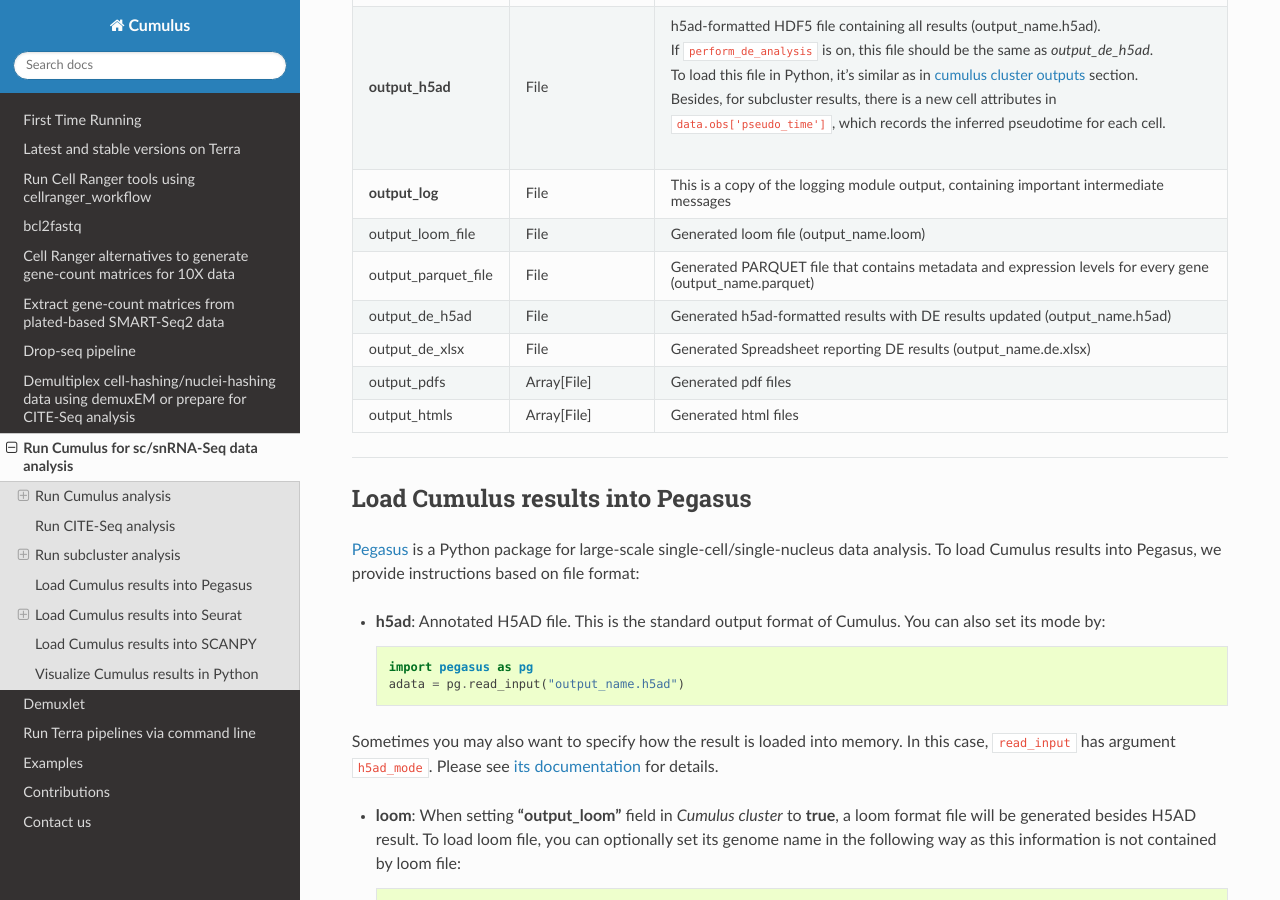
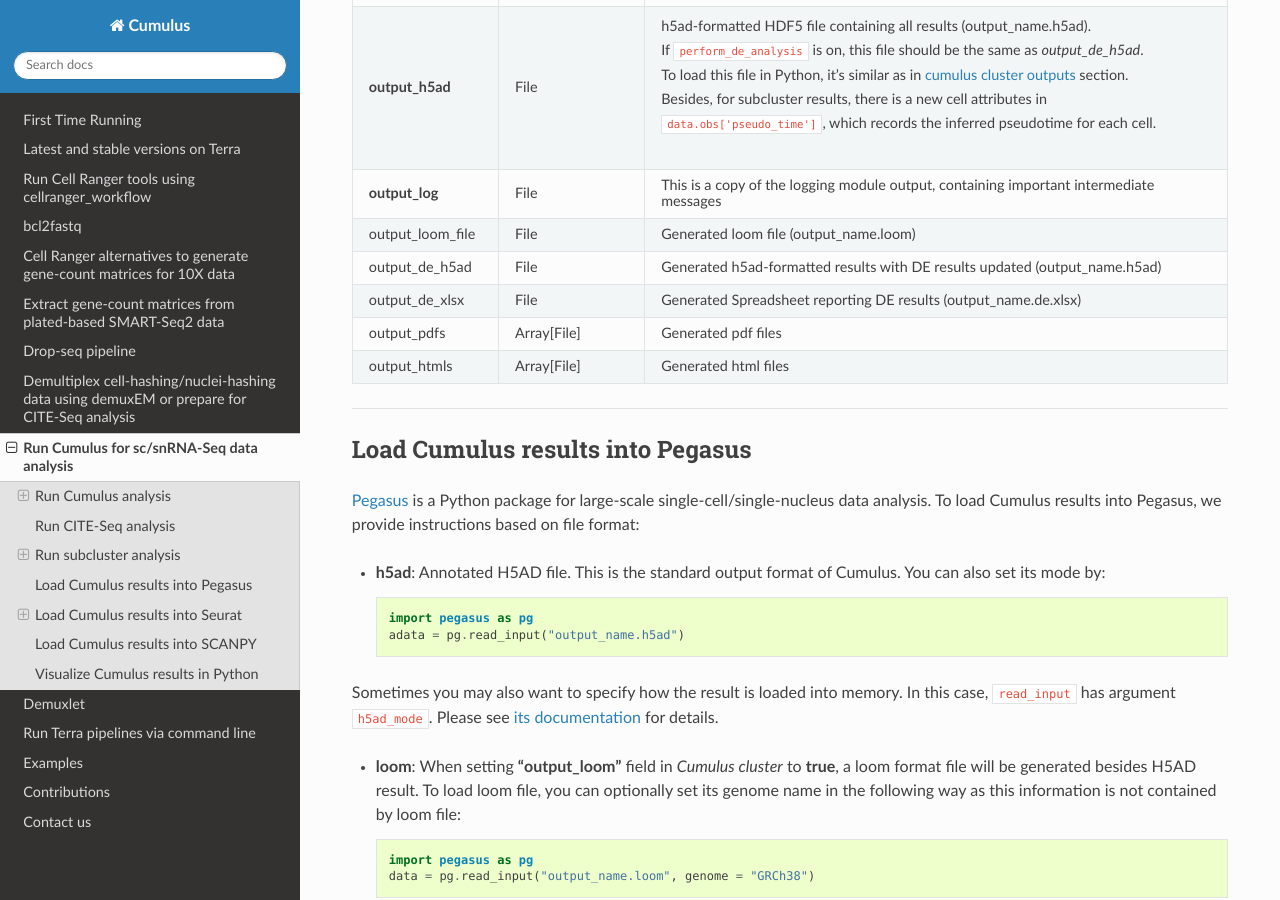
Before and after one commit to lilab-bcb/cumulus, a Sphinx documentation site: the page built from docs/cumulus.rst, in a window 1280 px wide and 900 px high, scrolled down 22660 px. Built offline with Sphinx 7.4.7 and the Read the Docs theme 2.0.0, drawn with Linux system fonts in a browser that asks for light colours.

Commit message:
remove parquet information

```diff
--- a/docs/cumulus.rst
+++ b/docs/cumulus.rst
@@ -1158,9 +1158,6 @@ cumulus_subcluster's outputs
     * - output_loom_file
       - File
       - Generated loom file (output_name.loom)
-    * - output_parquet_file
-      - File
-      - Generated PARQUET file that contains metadata and expression levels for every gene (output_name.parquet)
     * - output_de_h5ad
       - File
       - Generated h5ad-formatted results with DE results updated (output_name.h5ad)
```
